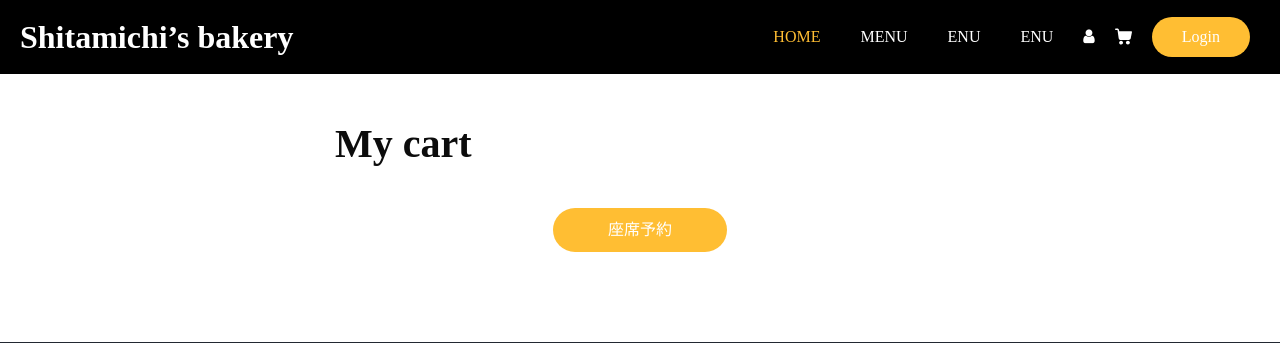
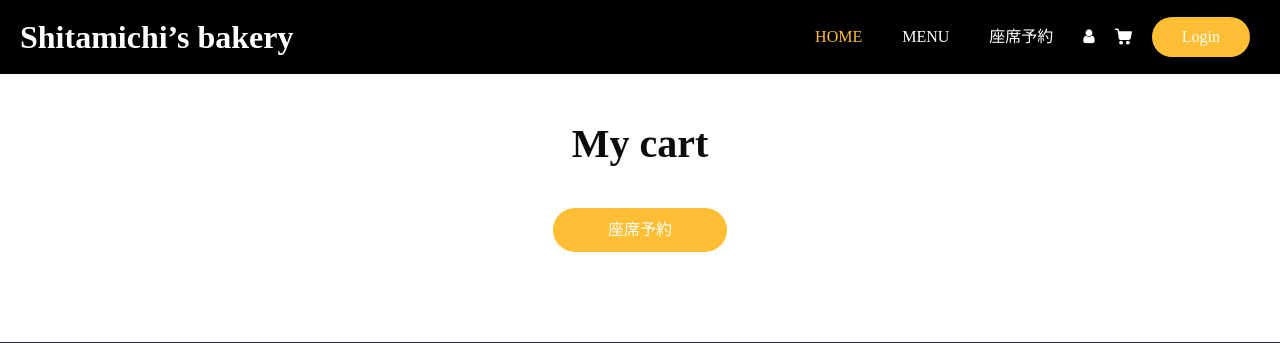
Before and after one commit to miyosi33/FIC_D_CareerDesign, a PHP site: page /cart.php in a window 1280 px wide. Shown: the top 343 px of the page. Run offline with PHP 8.4, Linux system fonts and the light colour scheme; some libraries are stand-ins or nearby versions; some web fonts are replaced.

Commit message:
Update header.php

```diff
--- a/header.php
+++ b/header.php
@@ -39,7 +39,7 @@ $pdo=new PDO(
   <!-- responsive style -->
   <link href="css/responsive.css" rel="stylesheet" />
   <!-- Custom styles for this template -->
-  <link href="css/style.css" rel="stylesheet" />
+  <link href="css/style2.css" rel="stylesheet" />
 
 </head>
 
@@ -74,10 +74,7 @@ $pdo=new PDO(
                       <a class="nav-link" href="menu.php">Menu</a>
                     </li>
                     <li class="nav-item">
-                      <a class="nav-link" href="zaseki1.php">enu</a>
-                    </li>
-                    <li class="nav-item">
-                      <a class="nav-link" href="zaseki3.php">enu</a>
+                      <a class="nav-link" href="zaseki3.php">座席予約</a>
                     </li>
                   </ul>
                   <div class="user_option">
@@ -163,7 +160,14 @@ $pdo=new PDO(
 
                         // 新規会員登録
                         case 'regist':
-
+                          if ($_REQUEST['password'] != $_REQUEST['confirm_password']) {
+                            break;
+                          }
+                          // 会員情報を新規登録する
+                          $sql=$pdo->prepare('insert into customer values(null,?,?,?,?)');
+                          $sql->execute([
+                            $_REQUEST['name'], $_REQUEST['address'],
+                            $_REQUEST['login'], $_REQUEST['password']]);
                           break;
                       }
                     }
```
